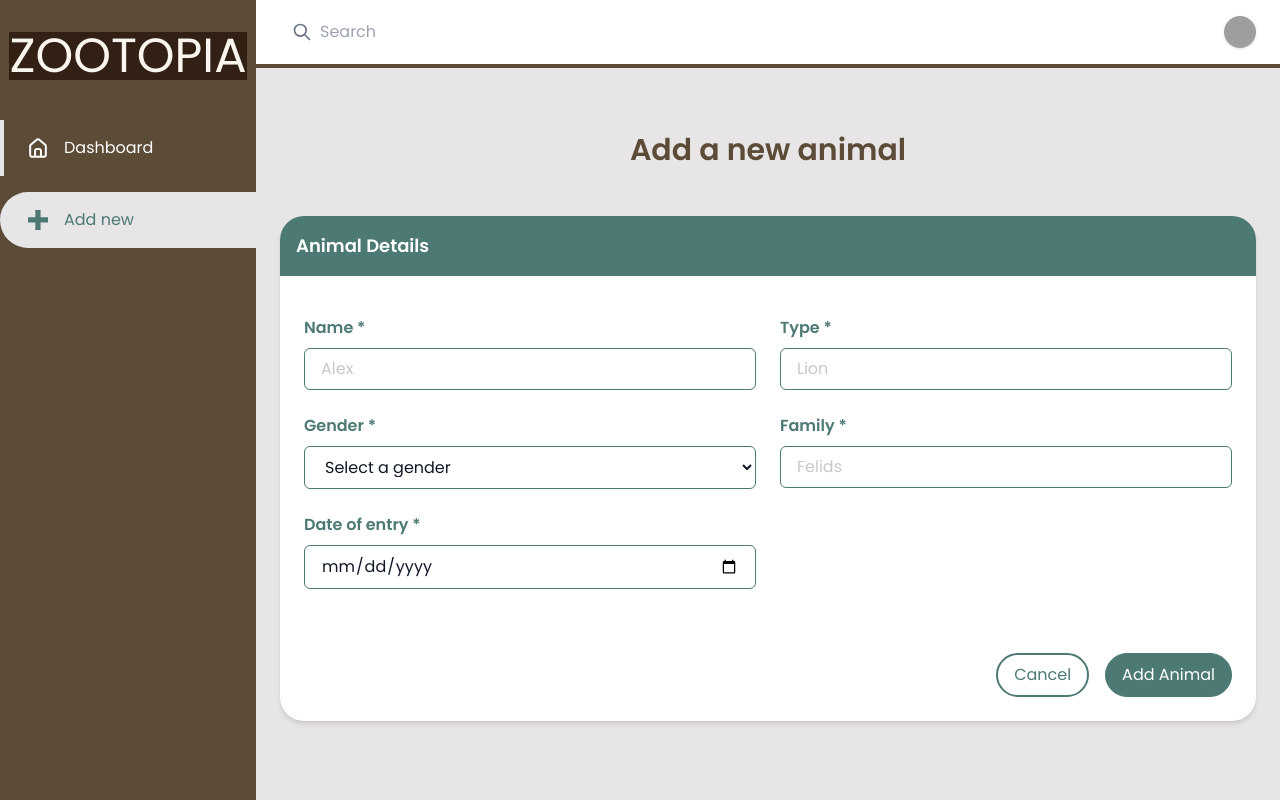
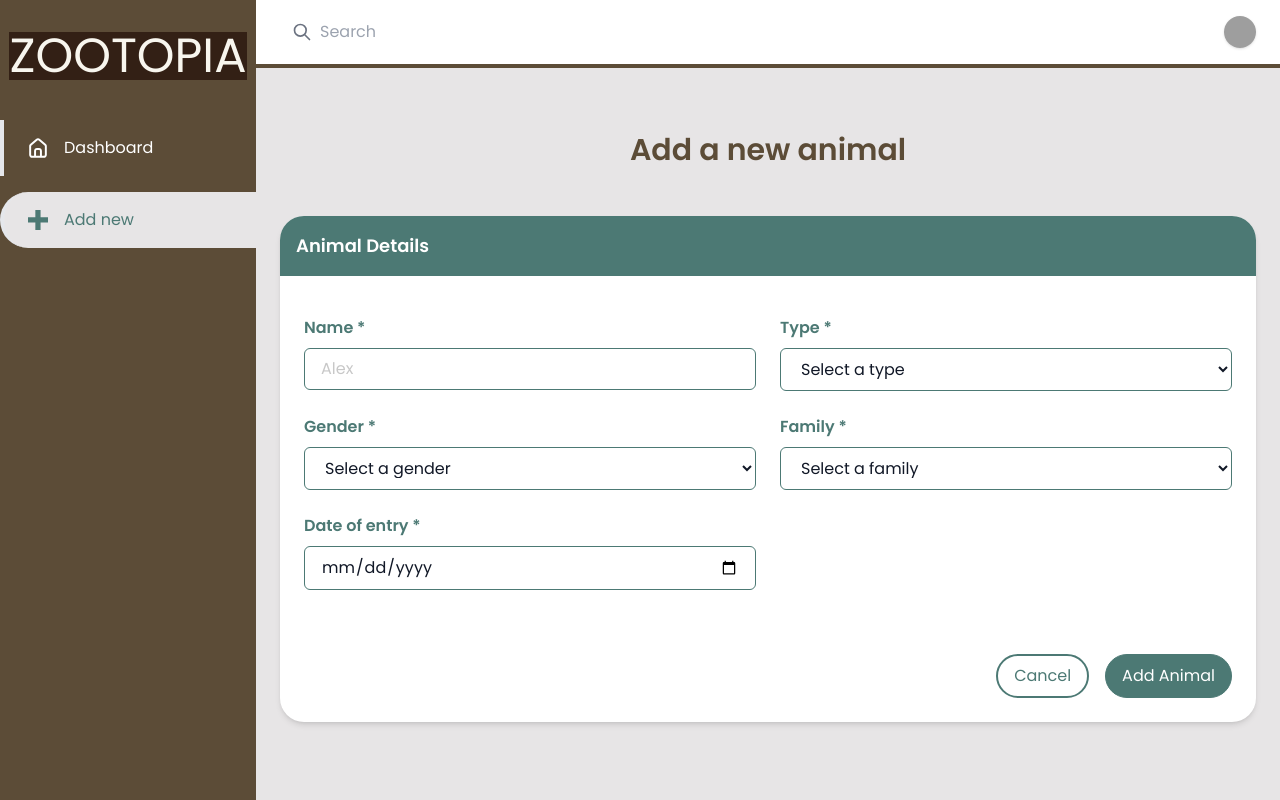
Before and after one commit to Miharu669/ProjectF5-Zootopia-Frontend, a Vue app: page /forms in a window 1280 px wide. Built offline with nearby package versions, Linux system fonts and the light colour scheme; grey boxes are pictures that could not be loaded; a web font is replaced by a local one.

Commit message:
form working

```diff
--- a/src/components/Filter.vue
+++ b/src/components/Filter.vue
@@ -35,7 +35,7 @@
                             <label for="Calidae" class="inline-flex items-center gap-2">
                                 <input type="checkbox" id="Calidae" class="size-5 rounded accent-marron-800" />
 
-                                <span class="text-sm font-medium text-gray-500"> Calidae </span>
+                                <span class="text-sm font-medium text-gray-500"> Canidae </span>
                             </label>
                         </li>
 
--- a/src/views/Forms.vue
+++ b/src/views/Forms.vue
@@ -91,15 +91,24 @@
 
             <div>
               <label class="text-random-50 font-semibold" for="type">Type *</label>
-              <input
+              <select
                 v-model="type"
                 id="type"
                 class="block w-full px-4 py-2 mt-2 text-gray-900 placeholder-gris-300 bg-transparent border border-random-50 rounded-md focus:ring-random-50 focus:outline-random-50 focus:ring focus:ring-opacity-40"
-                type="text"
-                required
-                placeholder="Lion" />
+                required>
+                <option value="" disabled selected>Select a type</option>
+                <option class="text-random-50 hover:bg-random-50 hover:text-white" value="Lion">Lion</option>
+                <option class="text-random-50 hover:bg-random-50 hover:text-white" value="Tiger">Tiger</option>
+                <option class="text-random-50 hover:bg-random-50 hover:text-white" value="Wolf">Wolf</option>
+                <option class="text-random-50 hover:bg-random-50 hover:text-white" value="Fox">Fox</option>
+                <option class="text-random-50 hover:bg-random-50 hover:text-white" value="Crocodile">Crocodile</option>
+                <option class="text-random-50 hover:bg-random-50 hover:text-white" value="Snake">Snake</option>
+                <option class="text-random-50 hover:bg-random-50 hover:text-white" value="Otter">Otter</option>
+                <option class="text-random-50 hover:bg-random-50 hover:text-white" value="Weasel">Weasel</option>
+                <option class="text-random-50 hover:bg-random-50 hover:text-white" value="Rabbit">Rabbit</option>
+                <option class="text-random-50 hover:bg-random-50 hover:text-white" value="Hare">Hare</option>
+              </select>
             </div>
-
             <div>
               <label class="text-random-50 font-semibold" for="gender">Gender *</label>
               <select
@@ -115,13 +124,18 @@
 
             <div>
               <label class="text-random-50 font-semibold" for="family">Family *</label>
-              <input
+              <select
                 v-model="family"
                 id="family"
                 class="block w-full px-4 py-2 mt-2 text-gray-900 placeholder-gris-300 bg-transparent border border-random-50 rounded-md focus:ring-random-50 focus:outline-random-50 focus:ring focus:ring-opacity-40"
-                type="text"
-                required
-                placeholder="Felids" />
+                required>
+                <option value="" disabled selected>Select a family</option>
+                <option class="text-random-50 hover:bg-random-50 hover:text-white" value="Felidae">Felidae</option>
+                <option class="text-random-50 hover:bg-random-50 hover:text-white" value="Canidae">Canidae</option>
+                <option class="text-random-50 hover:bg-random-50 hover:text-white" value="Reptilia">Reptilia</option>
+                <option class="text-random-50 hover:bg-random-50 hover:text-white" value="Mustelidae">Mustelidae</option>
+                <option class="text-random-50 hover:bg-random-50 hover:text-white" value="Lion">Leporidae</option>
+              </select>
             </div>
 
             <div>
```
